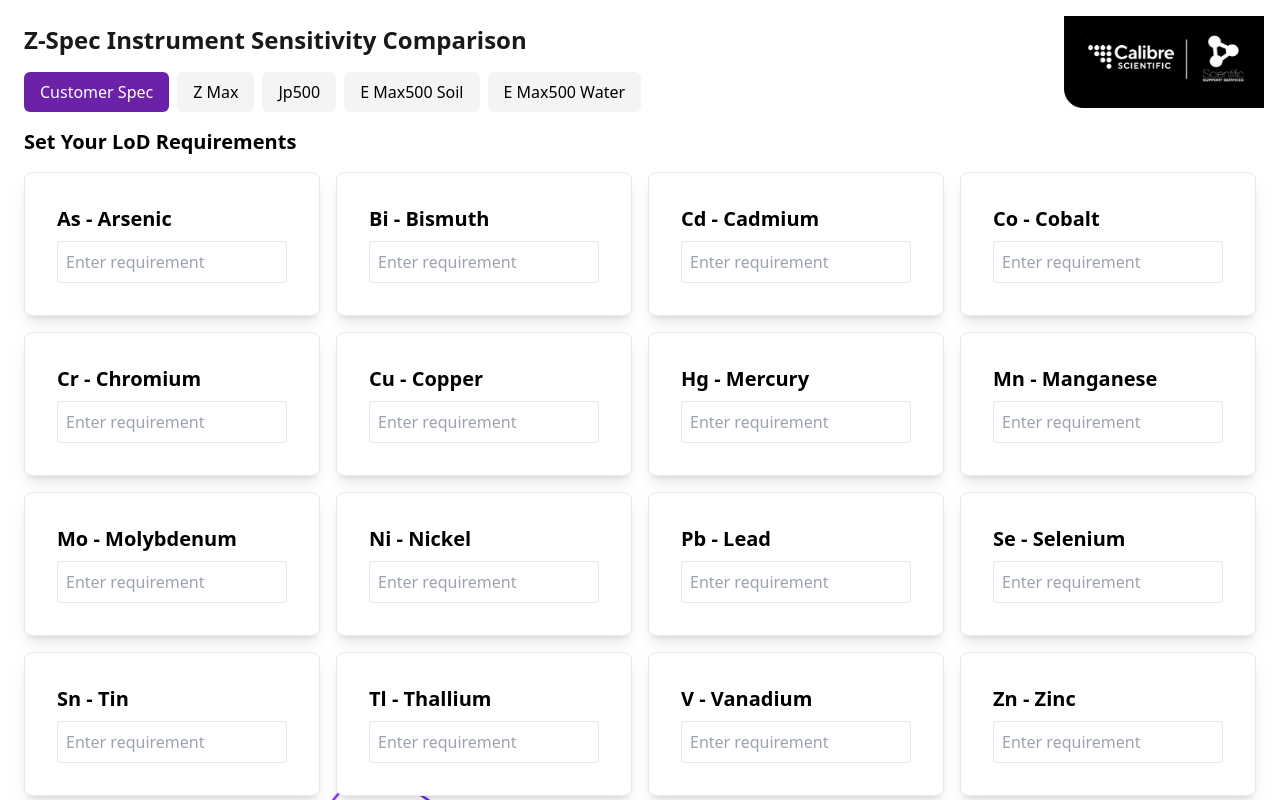
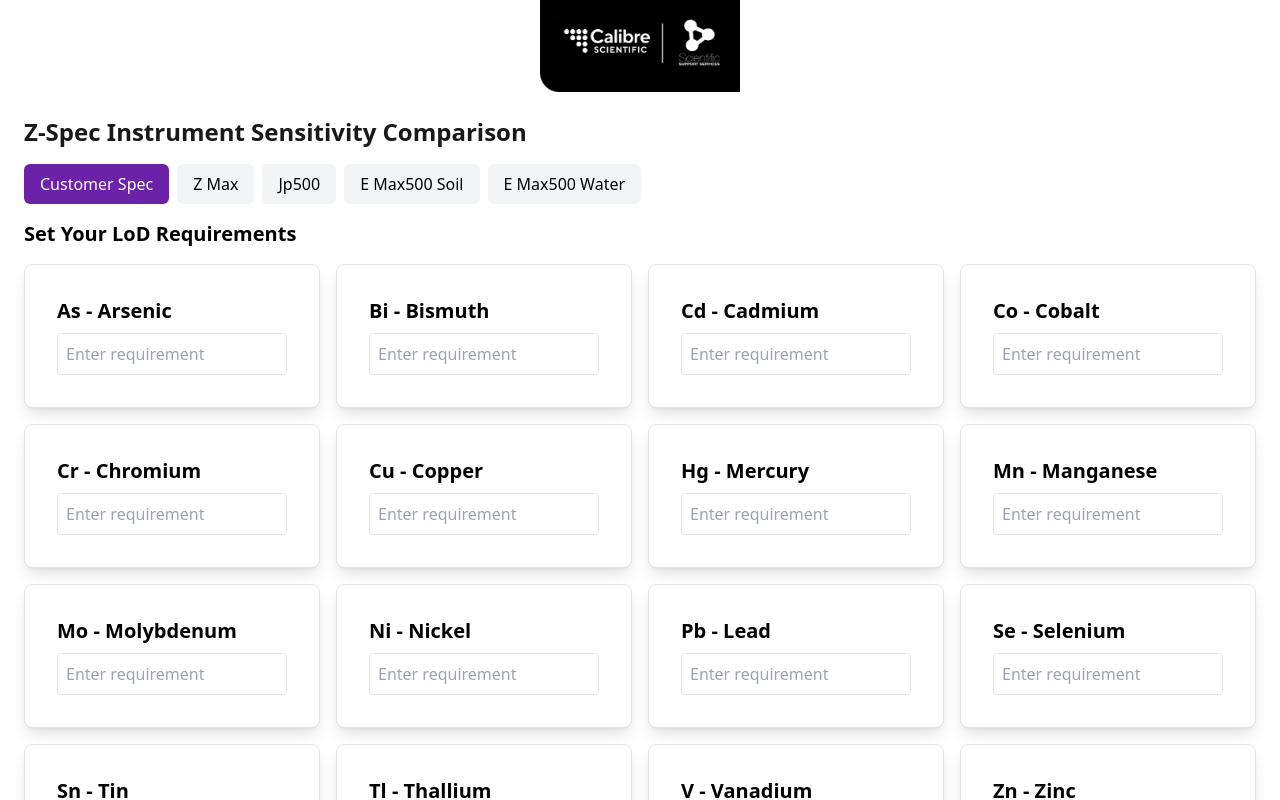
Before and after one commit to SSSNathan/XRF-Comparison-React, a React (Create React App) app: page / in a window 1280 px wide. Shown: the top 800 px of the page. Built offline with nearby package versions, Linux system fonts and the light colour scheme.

Commit message:
Update App.js
Trying to adjust top logo to make it dynaic for mobile

```diff
--- a/src/App.js
+++ b/src/App.js
@@ -120,14 +120,10 @@
         src={`${process.env.PUBLIC_URL}/topRightImage.png`}
         alt="Top Right"
         style={{
-          width: "clamp(100px, 20vw, 200px)", // Responsive width: min 100px, max 200px
-          height: "auto", // Maintains aspect ratio
-          top: "1rem", // Keeps some vertical offset
-          right: "1rem", // Keeps some horizontal offset
-          margin: 0,
-          padding: 0,
+          width: "clamp(100px, 20vw, 200px)", // Responsive width
+          height: "auto", // Maintain aspect ratio
         }}
-        className="absolute object-contain z-10"
+        className="absolute top-4 right-4 sm:relative sm:top-0 sm:left-0 sm:mx-auto sm:block z-10"
       />
       <div className="p-6 space-y-4">
         <h1 className="text-2xl font-bold" style={{ color: "#191919" }}>
```
